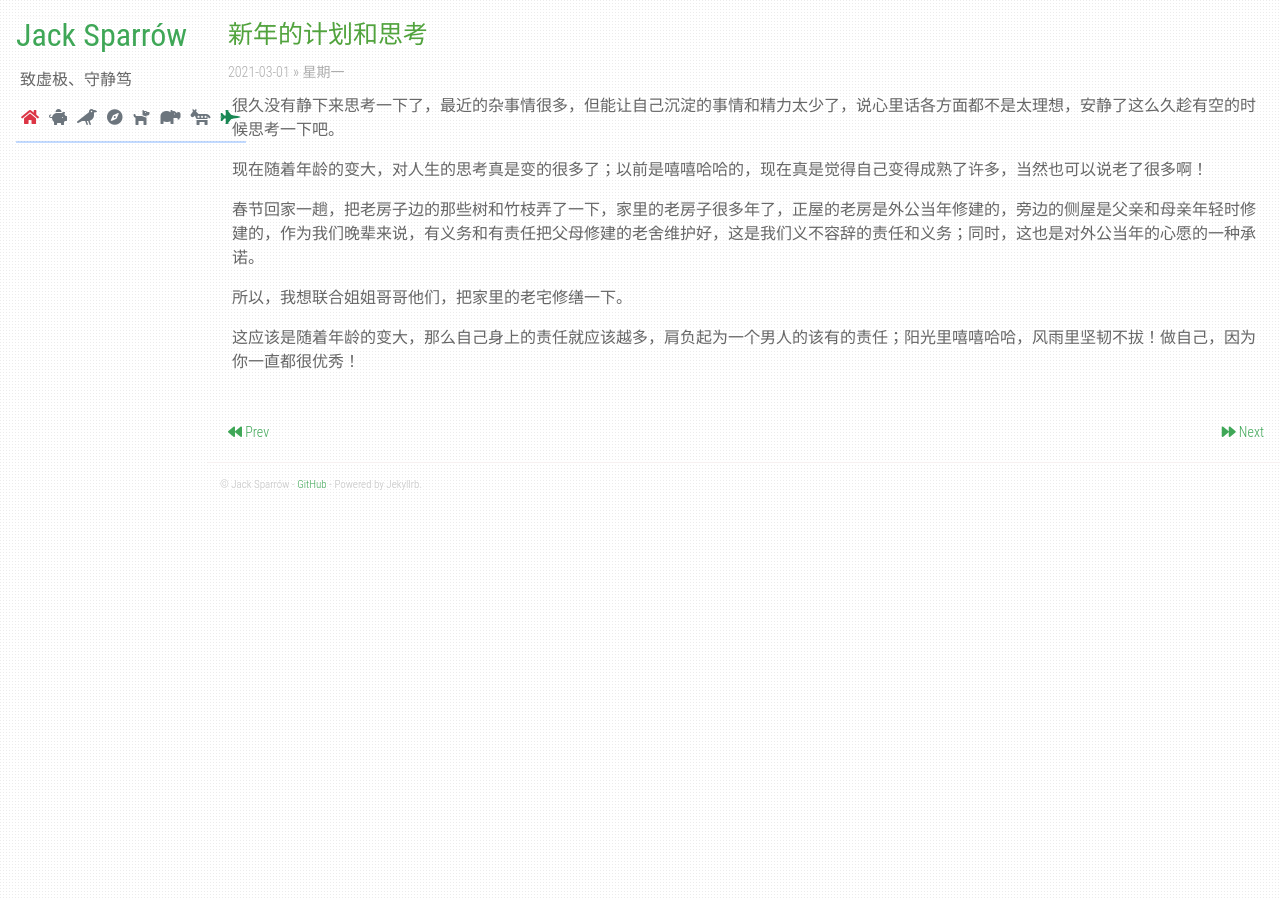
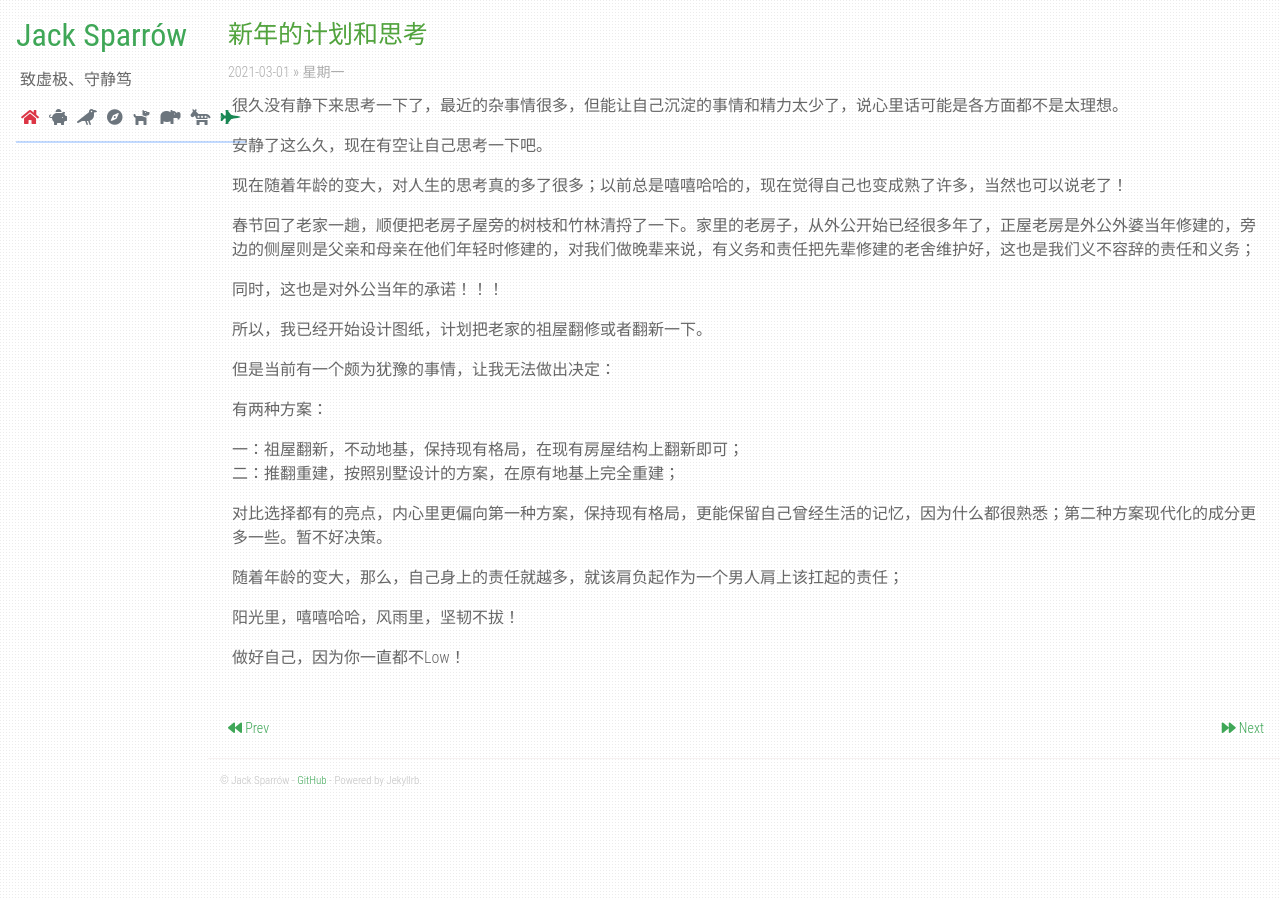
Before and after one commit to Yulinyi/jacksparrow.cn, a Jekyll site: the page built from _posts/2021-03-01-happynewyear.md, in a window 1280 px wide. Built offline with Jekyll 4.4.1, drawn with Linux system fonts in a browser that asks for light colours; our own code applies the rules of GitHub Pages for plain Markdown files.

Commit message:
Update 2021-03-01-happynewyear.md

```diff
--- a/_posts/2021-03-01-happynewyear.md
+++ b/_posts/2021-03-01-happynewyear.md
@@ -2,12 +2,29 @@
 title: '新年的计划和思考'
 ---
 
-很久没有静下来思考一下了，最近的杂事情很多，但能让自己沉淀的事情和精力太少了，说心里话各方面都不是太理想，安静了这么久趁有空的时候思考一下吧。
+很久没有静下来思考一下了，最近的杂事情很多，但能让自己沉淀的事情和精力太少了，说心里话可能是各方面都不是太理想。
 
-现在随着年龄的变大，对人生的思考真是变的很多了；以前是嘻嘻哈哈的，现在真是觉得自己变得成熟了许多，当然也可以说老了很多啊！
+安静了这么久，现在有空让自己思考一下吧。
 
-春节回家一趟，把老房子边的那些树和竹枝弄了一下，家里的老房子很多年了，正屋的老房是外公当年修建的，旁边的侧屋是父亲和母亲年轻时修建的，作为我们晚辈来说，有义务和有责任把父母修建的老舍维护好，这是我们义不容辞的责任和义务；同时，这也是对外公当年的心愿的一种承诺。
+现在随着年龄的变大，对人生的思考真的多了很多；以前总是嘻嘻哈哈的，现在觉得自己也变成熟了许多，当然也可以说老了！
 
-所以，我想联合姐姐哥哥他们，把家里的老宅修缮一下。
+春节回了老家一趟，顺便把老房子屋旁的树枝和竹林清捋了一下。家里的老房子，从外公开始已经很多年了，正屋老房是外公外婆当年修建的，旁边的侧屋则是父亲和母亲在他们年轻时修建的，对我们做晚辈来说，有义务和责任把先辈修建的老舍维护好，这也是我们义不容辞的责任和义务；
 
-这应该是随着年龄的变大，那么自己身上的责任就应该越多，肩负起为一个男人的该有的责任；阳光里嘻嘻哈哈，风雨里坚韧不拔！做自己，因为你一直都很优秀！
+同时，这也是对外公当年的承诺！！！
+
+所以，我已经开始设计图纸，计划把老家的祖屋翻修或者翻新一下。
+
+但是当前有一个颇为犹豫的事情，让我无法做出决定：
+
+有两种方案：
+
+一：祖屋翻新，不动地基，保持现有格局，在现有房屋结构上翻新即可；
+二：推翻重建，按照别墅设计的方案，在原有地基上完全重建；
+
+对比选择都有的亮点，内心里更偏向第一种方案，保持现有格局，更能保留自己曾经生活的记忆，因为什么都很熟悉；第二种方案现代化的成分更多一些。暂不好决策。
+
+随着年龄的变大，那么，自己身上的责任就越多，就该肩负起作为一个男人肩上该扛起的责任；
+
+阳光里，嘻嘻哈哈，风雨里，坚韧不拔！
+
+做好自己，因为你一直都不Low！
```
